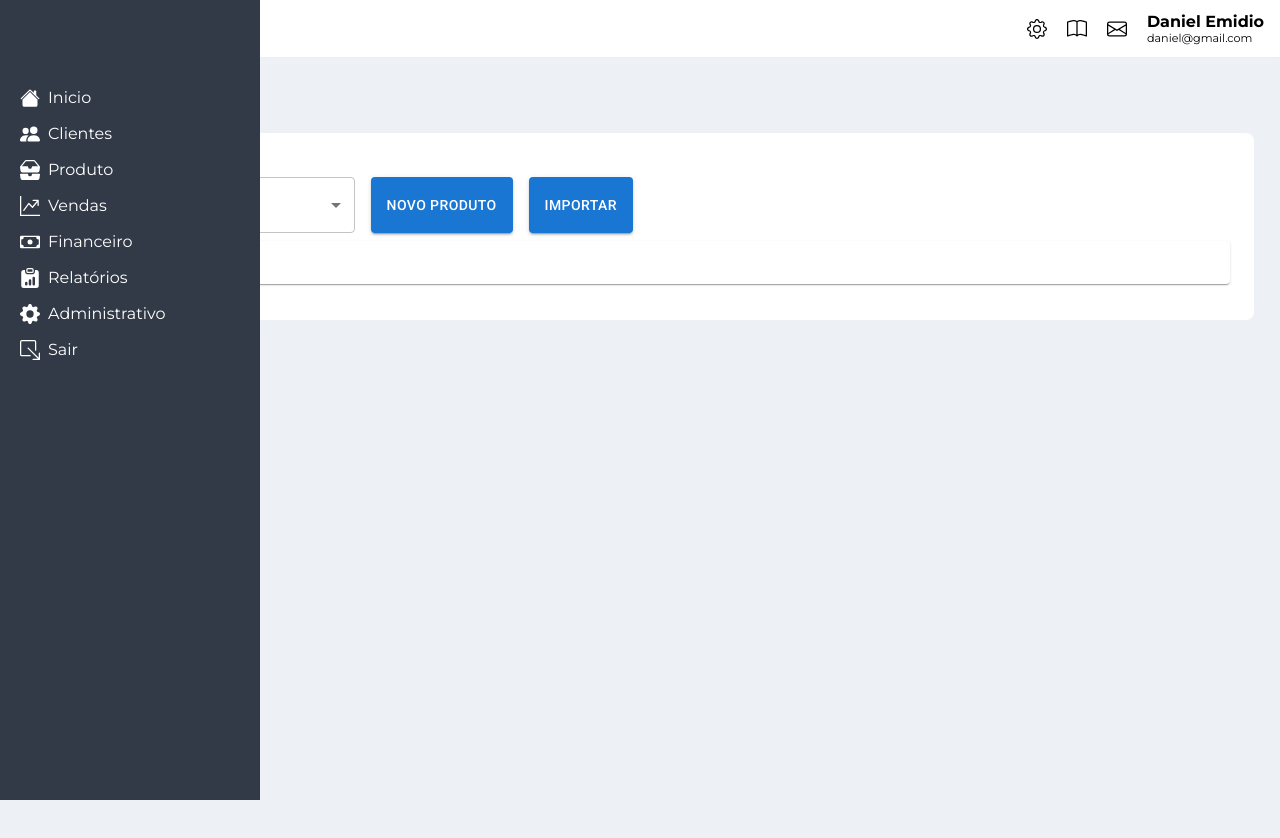
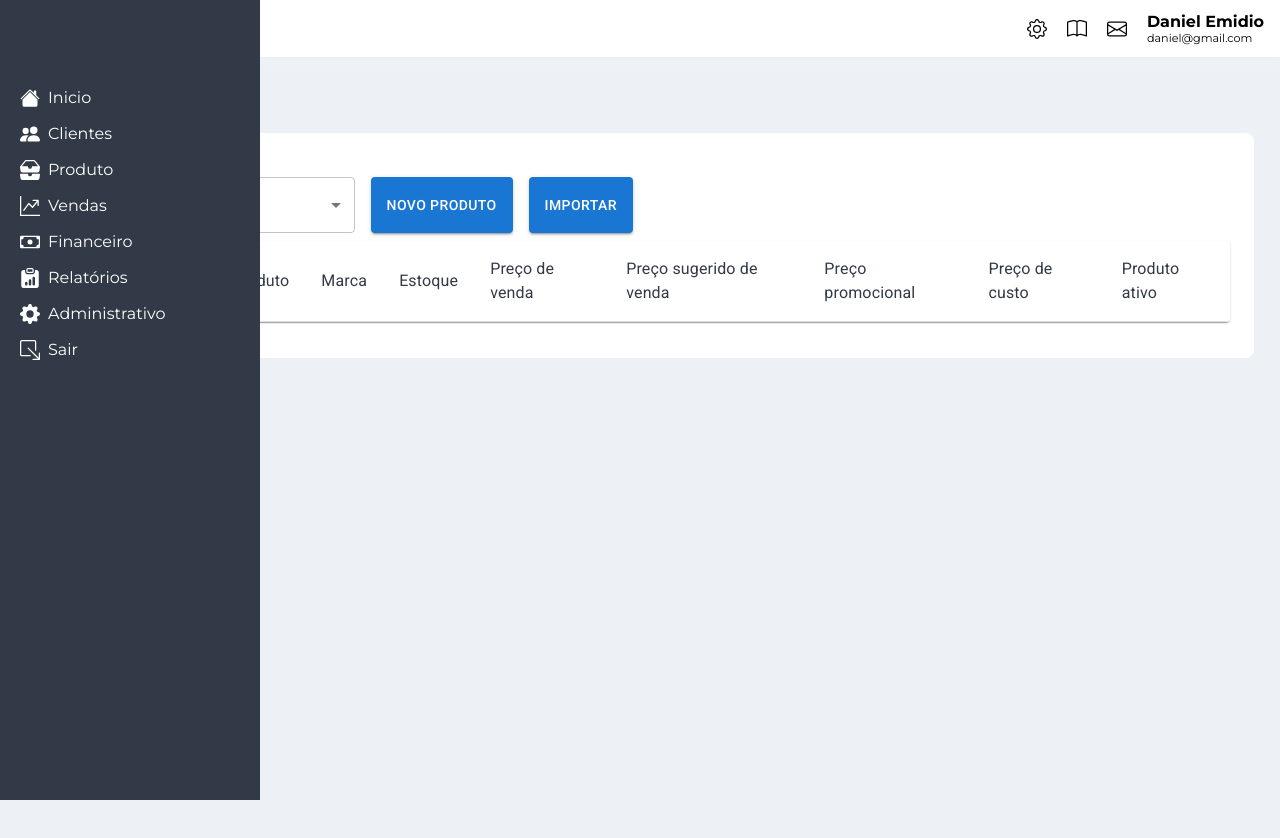
Before and after one commit to DanielEmidio1988/r-beauty-web, a React (Vite) app: page /admin/product/products in a window 1280 px wide. Shown: the top 838 px of the page. Built offline with nearby package versions, Linux system fonts and the light colour scheme.

Commit message:
Componentes Globais: CustomTable
Descrição:

Finalização estruturação TableProvider

```diff
--- a/package.json
+++ b/package.json
@@ -8,6 +8,7 @@
     "@mui/material": "^7.0.2",
     "@mui/x-charts": "^8.5.1",
     "@mui/x-data-grid": "^8.5.1",
+    "@tanstack/react-query": "^5.90.10",
     "@testing-library/jest-dom": "^5.17.0",
     "@testing-library/react": "^13.4.0",
     "@testing-library/user-event": "^13.5.0",
--- a/src/components/customtable/CustomTable.tsx
+++ b/src/components/customtable/CustomTable.tsx
@@ -23,11 +23,29 @@ export function CustomTable(props: ICustomTableProps) {
     const [order, setOrder] = useState<Order>("asc");
     const [orderBy, setOrderBy] = useState<string>("");
 
+    const handleSort = (field: string) => {
+        const isAsc = orderBy === field && order === "asc";
+
+        setOrder(isAsc ? "desc" : "asc");
+        setOrderBy(field);
+
+        const sorted = [...localRows].sort((a, b) => {
+            const valueA = a[field];
+            const valueB = b[field];
+
+            if (valueA < valueB) return isAsc ? -1 : 1;
+            if (valueA > valueB) return isAsc ? 1 : -1;
+            return 0;
+        });
+
+        setLocalRows(sorted);
+    };
+
     return (
         <TableContainer component={Paper}>
             <Table aria-label={`table-${ariaLabel}`}>
-                <TableRow>
-                    <TableHead>
+                <TableHead>
+                    <TableRow>
                         {checkbox && (
                             <TableCell padding="checkbox">
                                 <Checkbox
@@ -42,9 +60,9 @@ export function CustomTable(props: ICustomTableProps) {
                                     orderBy === headerCell.rowId ?
                                         order : false
                                 }
-                                onClick={() => {
-                                    setOrderBy(headerCell.rowId);
-                                    setOrder((prev) => prev === "asc" ? "desc" : "asc");
+                                onClick={() => handleSort(headerCell.rowId)}
+                                sx={{
+                                    cursor: "pointer",
                                 }}
                             >
                                 <Typography>
@@ -60,8 +78,8 @@ export function CustomTable(props: ICustomTableProps) {
                                 )}
                             </TableCell>
                         ))}
-                    </TableHead>
-                </TableRow>
+                    </TableRow>
+                </TableHead>
                 <TableBody>
                     {localRows.map((row) => (
                         <TableRow
--- a/src/contexts/tablecontextprovider/TableContextProvider.tsx
+++ b/src/contexts/tablecontextprovider/TableContextProvider.tsx
@@ -2,6 +2,8 @@ import { CustomTable } from "@components/customtable/CustomTable";
 import { ITableContextProviderProps, ITableContextProvider } from "./TableContextProviderTypes";
 import { createContext, useContext } from "react";
 import { useTableContextProviderViewModel } from "./TableContextProviderViewModel";
+import { useQuery } from "@tanstack/react-query";
+import { IRows } from "@components/customtable/CustomTableTypes";
 
 const Context = createContext<ITableContextProvider<unknown> | undefined>(undefined);
 
@@ -11,14 +13,24 @@ export function TableContextProvider<T>({params}: ITableContextProviderProps<T>)
     const getDataTable = () => fetchDataTable(params.endpoint);
     const getHeadersAndColumns = () => fetchHeadersAndColumns(params.endpoint);
 
-    // Incluir React Query para fetchData
+    const {data: columnAndHeaders} = useQuery({
+        queryKey: [`get-header-and-column-${params.endpoint}`],
+        queryFn: () => getHeadersAndColumns(),
+    });
 
+    const {data: rowsTable } = useQuery<IRows[]>({
+        queryKey: [`get-rows-table-${params.endpoint}`],
+        queryFn: () => getDataTable(),
+        enabled: !!columnAndHeaders?.headers?.length
+    });
+
+    console.log("rowsTable ", rowsTable)
     return(
         <Context.Provider value={{fetchData: () => getDataTable()}}>
             <CustomTable
                 ariaLabel={params.label}
-                headers={[]}
-                rows={[]}
+                headers={columnAndHeaders?.headers || []}
+                rows={rowsTable || ([] as IRows[])}
                 checkbox={params.checkbox || false}
             />
         </Context.Provider>
--- a/src/contexts/tablecontextprovider/TableContextProviderViewModel.ts
+++ b/src/contexts/tablecontextprovider/TableContextProviderViewModel.ts
@@ -2,13 +2,14 @@ import mockProducts from "../../assets/data/productsData.json"
 
 import mockHeaderColumnsProducts from "../../assets/data/headerProductsData.json";
 import { IHeadersAndColumns, IHeadersAndColumnsResponse } from "./TableContextProviderTypes";
+import { IRows } from "@components/customtable/CustomTableTypes";
 
-export function useTableContextProviderViewModel(){
+export function useTableContextProviderViewModel() {
 
-    function fetchDataTable<T>(endpoint: string): T{
+    function fetchDataTable(endpoint: string): IRows[] {
         // switch/case temporario
 
-        if(!endpoint) return [] as T;
+        if (!endpoint) return [];
 
         let mockItem;
 
@@ -17,30 +18,30 @@ export function useTableContextProviderViewModel(){
                 mockItem = mockProducts;
                 break;
             default:
-                mockItem = { data: { data: []}}
+                mockItem = { data: { data: [] } }
                 break;
         }
 
         const response = mockItem;
 
-        return response.data.data as T;
+        return response.data.data;
     }
 
-    async function fetchHeadersAndColumns(endpoint: string): Promise<IHeadersAndColumns>{
+    async function fetchHeadersAndColumns(endpoint: string): Promise<IHeadersAndColumns> {
         const response: IHeadersAndColumnsResponse = await mockHeaderColumnsProducts;
 
-        if(response.status >= 200 && response.status <= 299){
-            return {
-                headers: [],
-                transactions: [],
-            }
+        if (response.status >= 200 && response.status <= 299) {
+            return response.data.data;
         }
 
-        return response.data.data;
+        return {
+            headers: [],
+            transactions: [],
+        }
 
     }
 
-    return{
+    return {
         fetchDataTable,
         fetchHeadersAndColumns,
     }
--- a/src/index.tsx
+++ b/src/index.tsx
@@ -1,13 +1,17 @@
 import React from 'react';
 import ReactDOM from 'react-dom/client';
 import Router from './routes';
+import { QueryClient, QueryClientProvider } from '@tanstack/react-query';
 
+const queryClient = new QueryClient();
 
 const root = ReactDOM.createRoot(
   document.getElementById('root') as HTMLElement
 );
 root.render(
   <React.StrictMode>
-    <Router/>
+    <QueryClientProvider client={queryClient}>
+      <Router/>
+    </QueryClientProvider>
   </React.StrictMode>
 );
```
Also changed, not shown: 1 other file (tests, documents, lock files or other folders).
